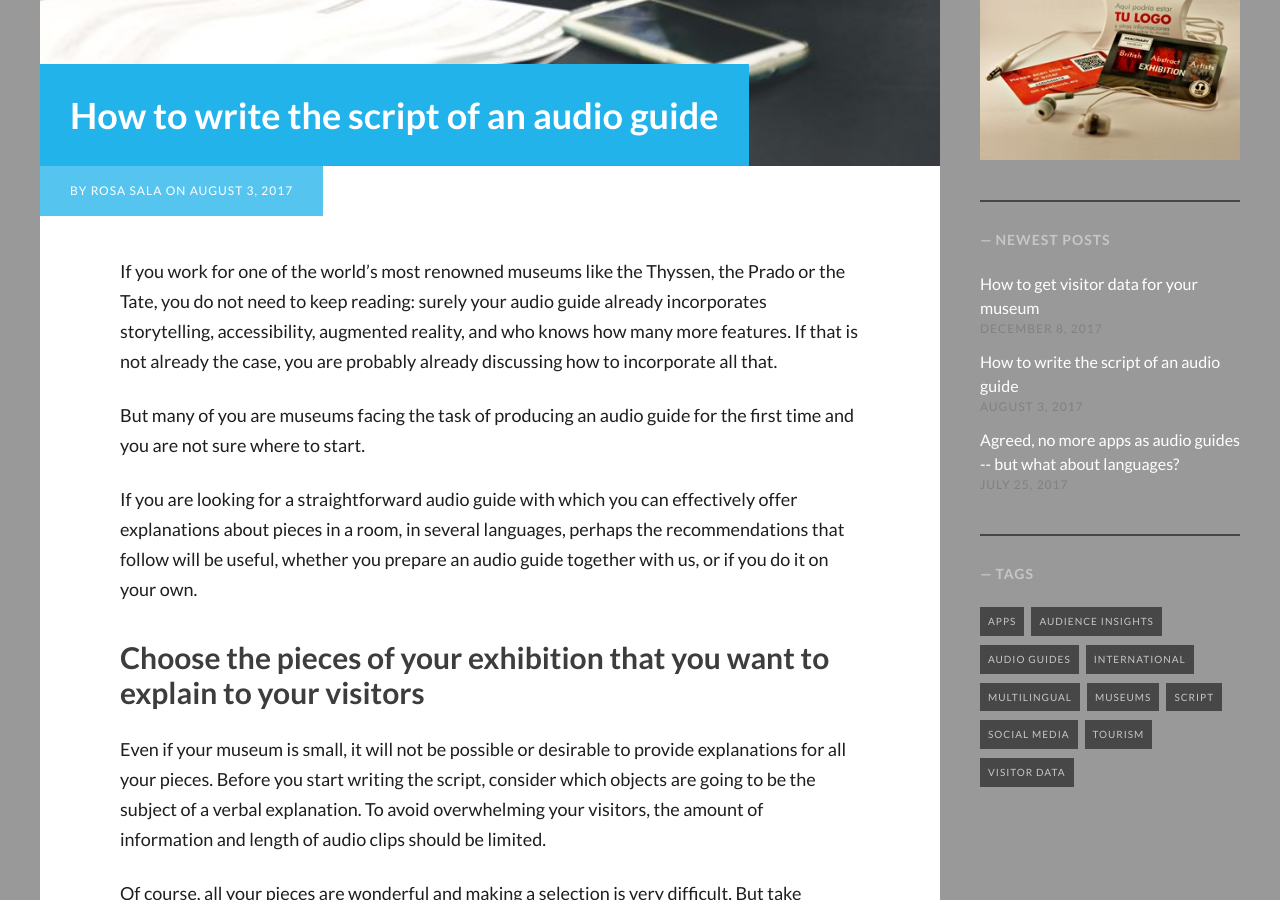
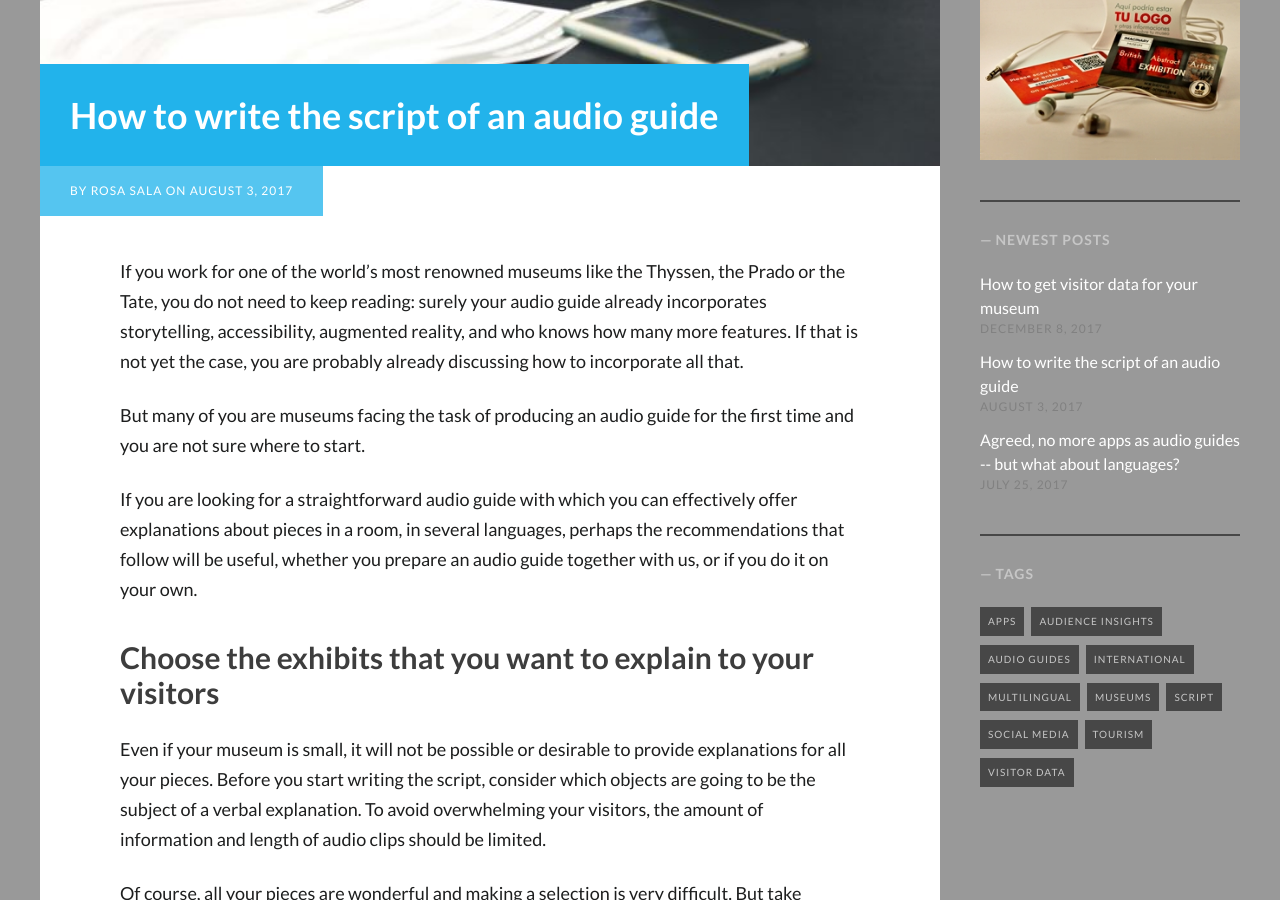
Before and after one commit to nubart/blog-en, a Jekyll site: the page built from _posts/2017-08-03-how-to-write-script-audio-guide-museum.md, in a window 1280 px wide and 900 px high, scrolled down 677 px. Built offline with Jekyll 4.4.1, drawn with Linux system fonts in a browser that asks for light colours; some web fonts are replaced; comment, search, counter and statistics services are not loaded.

Commit message:
small correction

```diff
--- a/_posts/2017-08-03-how-to-write-script-audio-guide-museum.md
+++ b/_posts/2017-08-03-how-to-write-script-audio-guide-museum.md
@@ -13,7 +13,7 @@ banner_image: woman-typing-writing-windows.jpg
 tags: [audio guides, script]
 ---
 
-If you work for one of the world’s most renowned museums like the Thyssen, the Prado or the Tate, you do not need to keep reading: surely your audio guide already incorporates storytelling, accessibility, augmented reality, and who knows how many more features. If that is not already the case, you are probably already discussing how to incorporate all that.
+If you work for one of the world’s most renowned museums like the Thyssen, the Prado or the Tate, you do not need to keep reading: surely your audio guide already incorporates storytelling, accessibility, augmented reality, and who knows how many more features. If that is not yet the case, you are probably already discussing how to incorporate all that.
 
 But many of you are museums facing the task of producing an audio guide for the first time and you are not sure where to start.
 
@@ -21,7 +21,7 @@ If you are looking for a straightforward audio guide with which you can effectiv
 
 <!--more-->
 
-## Choose the pieces of your exhibition that you want to explain to your visitors
+## Choose the exhibits that you want to explain to your visitors
 Even if your museum is small, it will not be possible or desirable to provide explanations for all your pieces. Before you start writing the script, consider which objects are going to be the subject of a verbal explanation. To avoid overwhelming your visitors, the amount of information and length of audio clips should be limited.
 
 Of course, all your pieces are wonderful and making a selection is very difficult. But take comfort in the knowledge that your choices are an indirect way of guiding your visitor to the works you would like them to pay special attention to.
```
